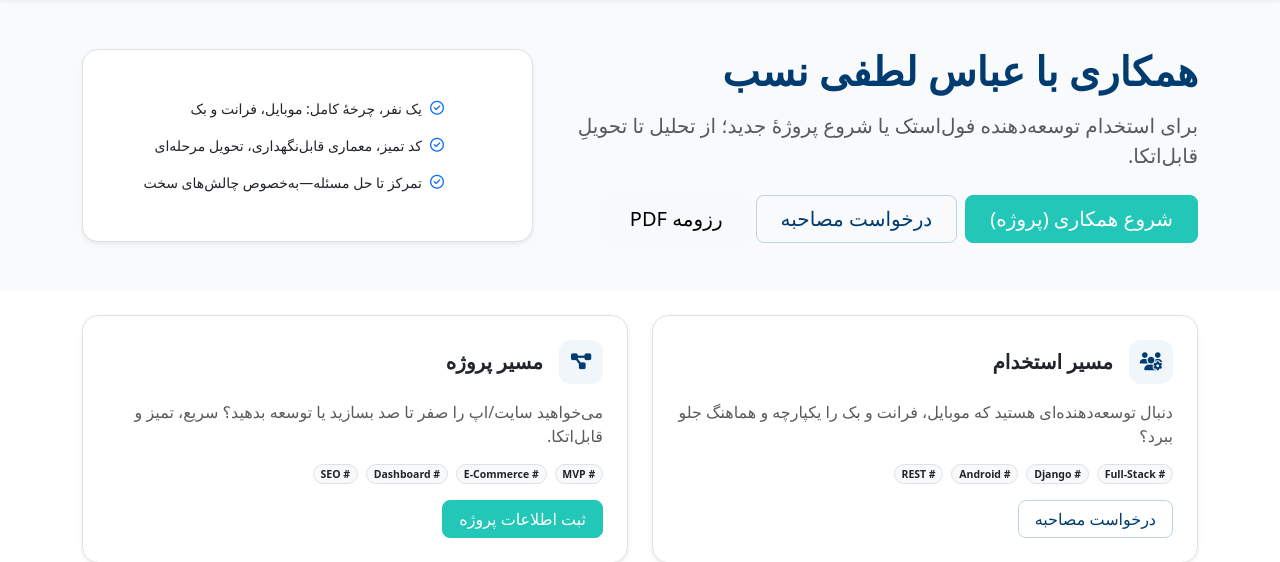
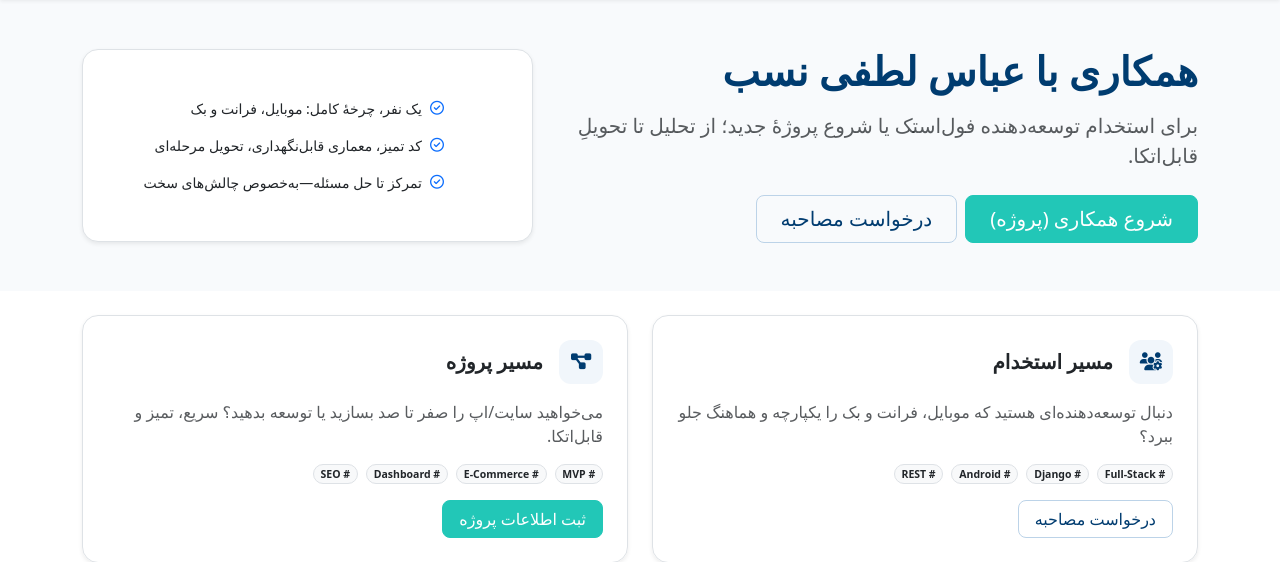
Before and after one commit to abbaslotfinasab/ALH, a Django app: page /collab/ in a window 1280 px wide. Shown: the part 87-649 px from the top of the page. Run offline with Django 5.2, Linux system fonts and the light colour scheme; some libraries are stand-ins or nearby versions.

Commit message:
first commit

```diff
--- a/templates/collab.html
+++ b/templates/collab.html
@@ -13,7 +13,6 @@
         <div class="d-flex flex-wrap gap-2">
           <a href="#project-form" class="btn btn-primary btn-lg rounded-3 px-4">شروع همکاری (پروژه)</a>
           <a href="#hire-form" class="btn btn-outline-primary btn-lg rounded-3 px-4">درخواست مصاحبه</a>
-          <a href="{% static 'docs/resume.pdf' %}" class="btn btn-light btn-lg rounded-3 px-4" target="_blank" rel="noopener">رزومه PDF</a>
         </div>
       </div>
       <div class="col-lg-5">
```
